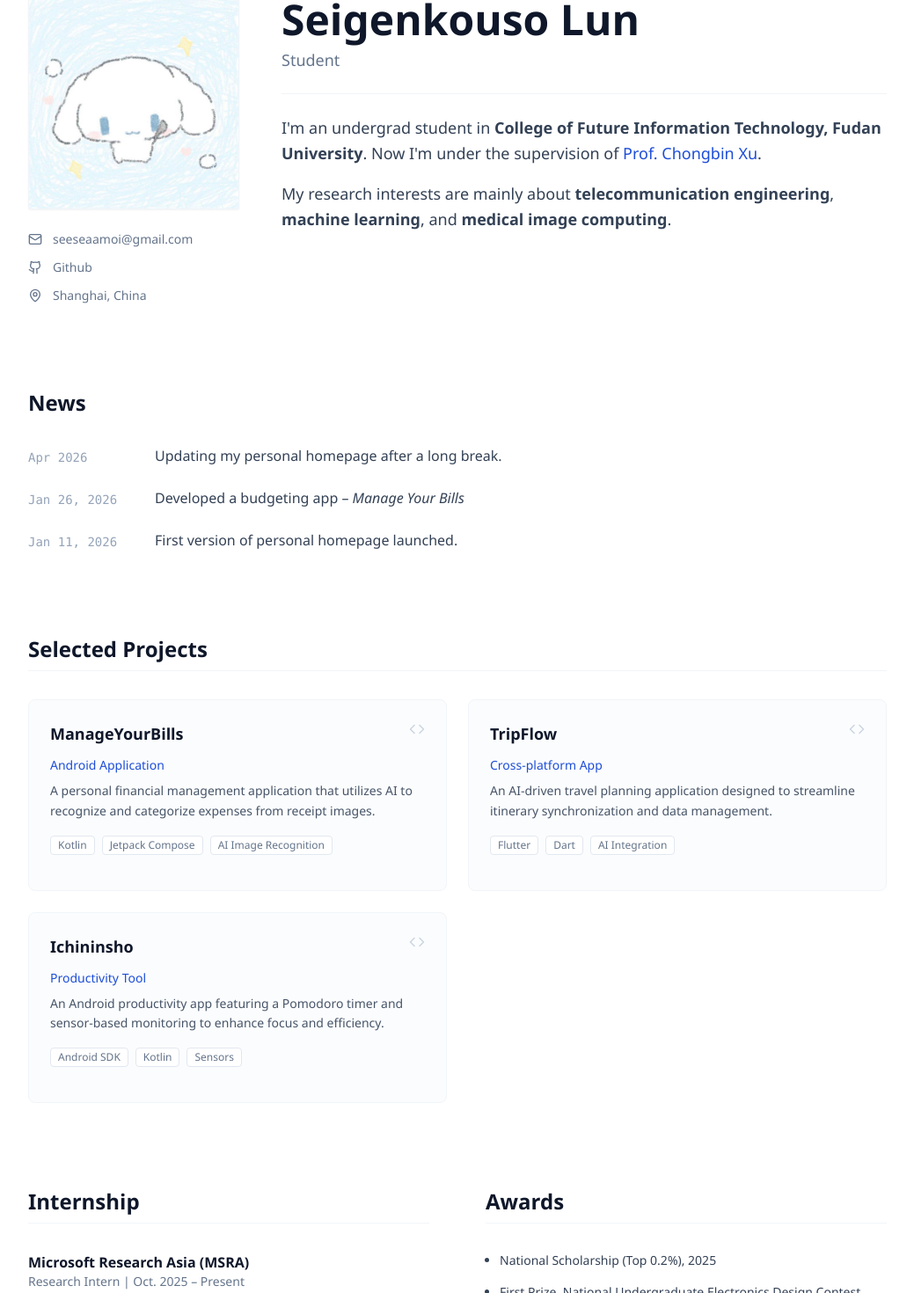
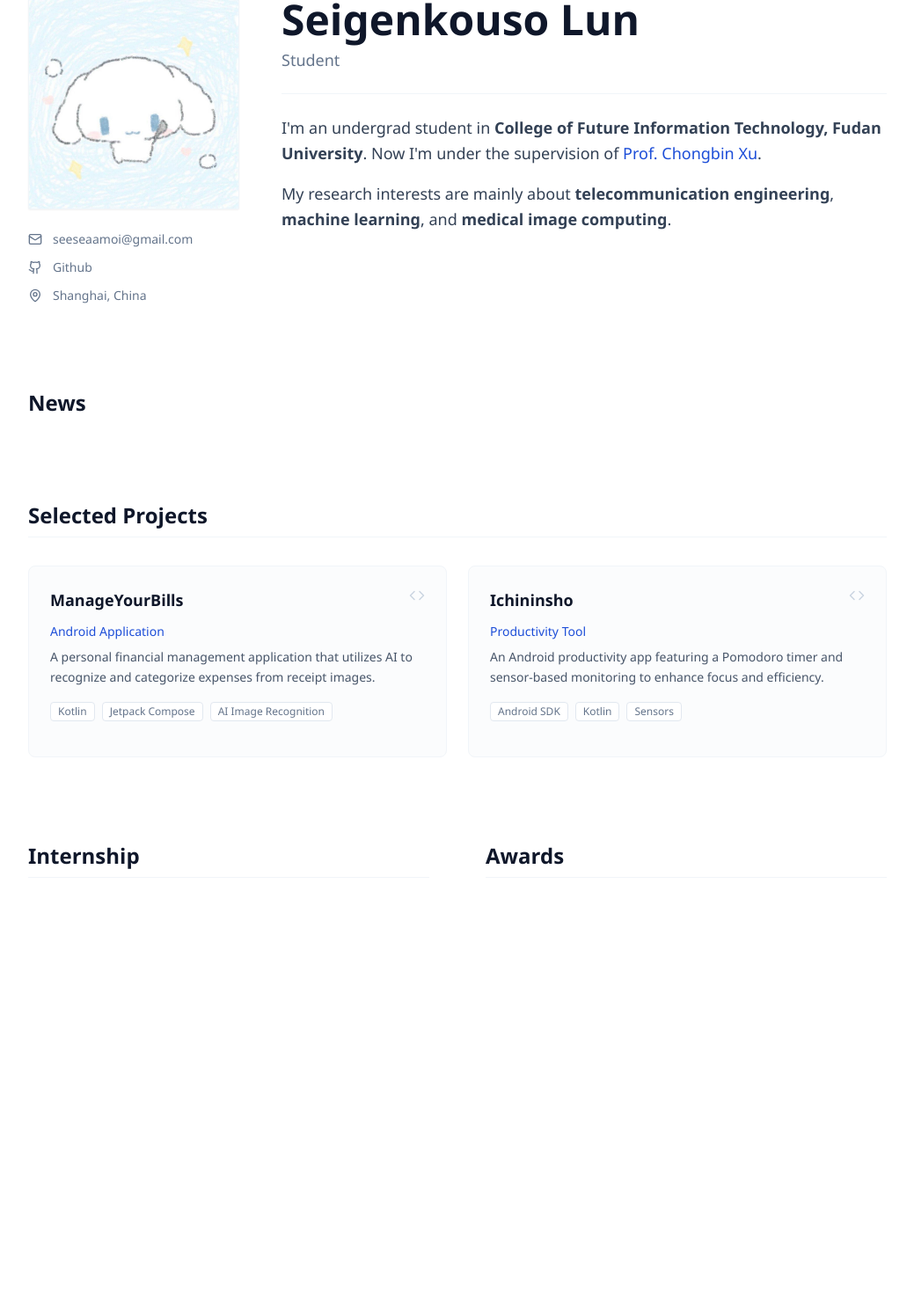
Before and after one commit to seigenkouso/seigenkouso.github.io, a Next.js app: page / in a window 1280 px wide. Shown: the part 66-1536 px from the top of the page at 88% size, without its empty margins (120-1159 px from the left). After the commit the page ends 1160 px from the top, so only its background shows below. Built offline with nearby package versions, Linux system fonts and the light colour scheme; a web font is replaced by a local one.

Commit message:
maintain

```diff
--- a/src/app/page.js
+++ b/src/app/page.js
@@ -31,9 +31,8 @@ const PROFILE = {
 };
 
 const NEWS = [
-  { date: "Apr 2026", content: "Updating my personal homepage after a long break." },
-  { date: "Jan 26, 2026", content: <>Developed a budgeting app – <i>Manage Your Bills</i></> },
-  { date: "Jan 11, 2026", content: "First version of personal homepage launched." }
+  /*{ date: "Jan 26, 2026", content: <>Developed a budgeting app – <i>Manage Your Bills</i></> },
+  { date: "Jan 11, 2026", content: "First version of personal homepage launched." }*/
 ];
 
 // --- 新增：Projects 数据 ---
@@ -43,15 +42,9 @@ const PROJECTS = [
     type: "Android Application",
     tech: ["Kotlin", "Jetpack Compose", "AI Image Recognition"],
     desc: "A personal financial management application that utilizes AI to recognize and categorize expenses from receipt images.",
-    link: "#"
+    link: "https://github.com/seigenkouso/ManageYourBills"
   },
-  {
-    title: "TripFlow",
-    type: "Cross-platform App",
-    tech: ["Flutter", "Dart", "AI Integration"],
-    desc: "An AI-driven travel planning application designed to streamline itinerary synchronization and data management.",
-    link: "#"
-  },
+
   {
     title: "Ichininsho",
     type: "Productivity Tool",
@@ -62,18 +55,18 @@ const PROJECTS = [
 ];
 
 const INTERNSHIPS = [
-  {
+  /*{
     company: "Microsoft Research Asia (MSRA)",
     position: "Research Intern",
     location: "Beijing, China",
     time: "Oct. 2025 – Present",
     desc: "Working on foundation models for healthcare."
-  }
+  }*/
 ];
 
 const AWARDS = [
-  "National Scholarship (Top 0.2%), 2025",
-  "First Prize, National Undergraduate Electronics Design Contest, 2024"
+  /*"National Scholarship (Top 0.2%), 2025",
+  "First Prize, National Undergraduate Electronics Design Contest, 2024"*/
 ];
 
 // --- 组件 ---
```
Also changed, not shown: 1 other file (tests, documents, lock files or other folders).
